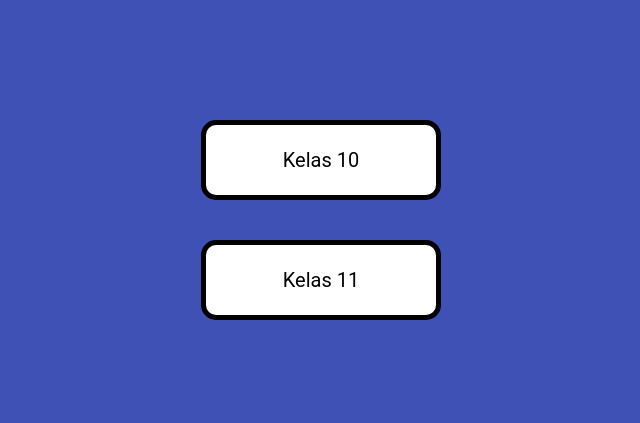
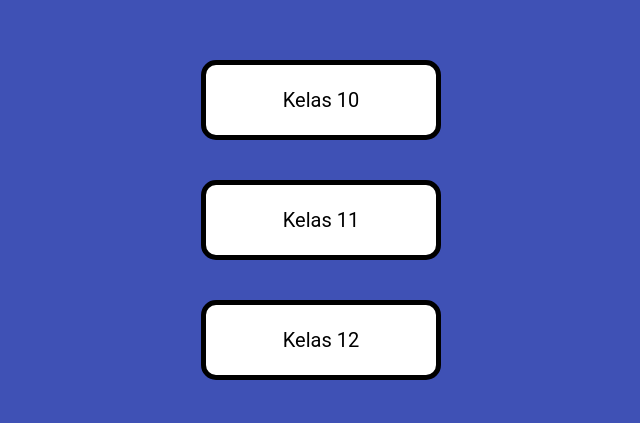
Before and after one commit to rwvnpqsteb/q2FjPv9pQZ60BRdY2VrxlHWy4fOIuN3kmUtwsJC5zoiTb7LADgecKnXGaMhES8btbnWA3tx9CD9barLbCCO6pkCanQcGK9rTafXw, a plain HTML site: page 2.0/priv.html in a window 1280 px wide. Shown: the part 180-603 px from the top of the page, without its empty margins (319-959 px from the left). Drawn offline with Linux system fonts and the light colour scheme.

Commit message:
Update priv.html

```diff
--- a/2.0/priv.html
+++ b/2.0/priv.html
@@ -46,6 +46,7 @@
   <div>
     <button class="btn btn1" onclick="window.location.href='K10/index.html'">Kelas 10</button>
     <button class="btn btn2" onclick="window.location.href='K11/index.html'">Kelas 11</button>
+    <button class="btn btn2" onclick="window.location.href='K12/index.html'">Kelas 12</button>
 
   </div>
 
```
